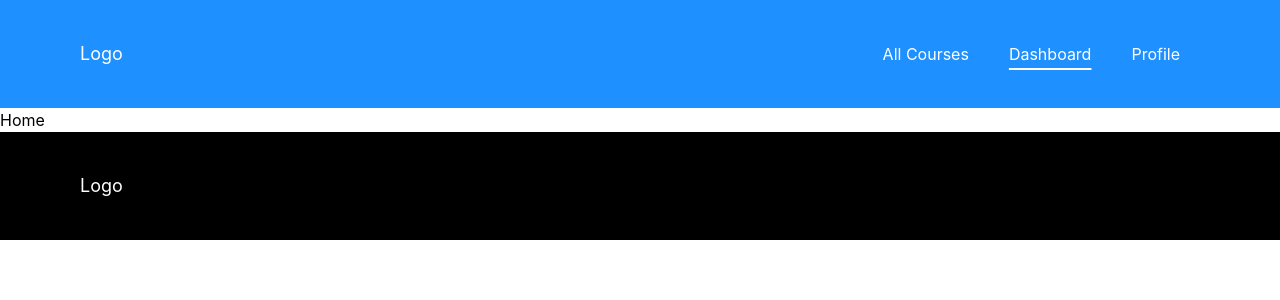
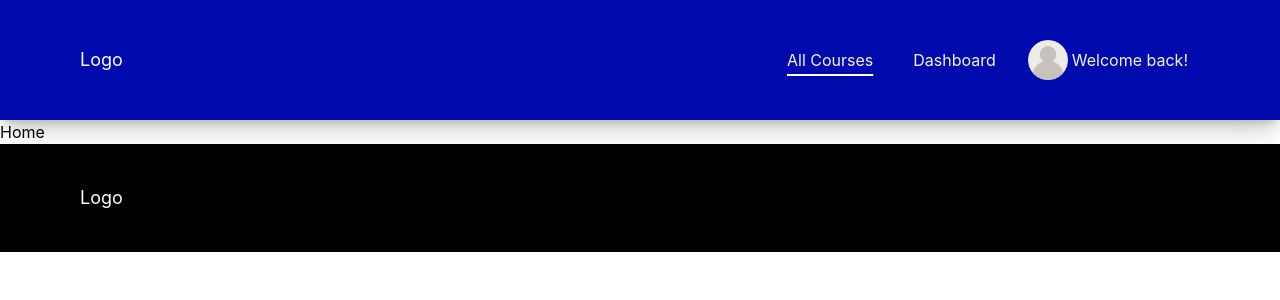
Before and after one commit to AswathyRajM/online-learning-client, a React (Create React App) app: page / in a window 1280 px wide. Shown: the top 300 px of the page. Built offline with nearby package versions, Linux system fonts and the light colour scheme.

Commit message:
nav bar responisve added

```diff
--- a/src/components/Footer.js
+++ b/src/components/Footer.js
@@ -3,8 +3,8 @@ import Logo from './Logo';
 
 function Footer() {
   return (
-    <div className='w-100 max-w-screen-2xl bg-black h-fit md:py-10 md:px-20 py-5 px-5'>
-      <div>
+    <div className='w-100 bg-black '>
+      <div className='h-fit max-w-screen-2xl md:py-10 md:px-20 py-5 px-5 mx-auto'>
         <Logo />
       </div>
     </div>
--- a/src/components/Navbar/NavLinks.js
+++ b/src/components/Navbar/NavLinks.js
@@ -1,40 +1,46 @@
 import React from 'react';
 import { NavLink } from 'react-router-dom';
 
-function NavLinks({ isMobile }) {
+function NavLinks({ isMobile, toggleNavbar }) {
   let linkClass =
-    'px-5 underline text-center decoration-transparent underline-offset-1 transition-all ease-in hover:decoration-white delay-150 duration-150 hover:underline-offset-8 decoration-2 cursor-pointer ';
+    'px-5 underline text-center decoration-transparent underline-offset-1 transition-all fade-in hover:decoration-white delay-150 duration-150 hover:underline-offset-8 decoration-2 cursor-pointer ';
   let linkClassActive =
-    'px-5 text-center underline transition-all ease-in decoration-white underline-offset-8 decoration-2 cursor-pointer ';
+    'px-5 text-center underline transition-all fade-in decoration-white underline-offset-8 decoration-2 cursor-pointer ';
 
   if (isMobile) {
-    linkClass += 'no-underline w-100 hover:bg-white py-5';
+    linkClass +=
+      'w-100 hover:bg-[var(--primary-blue)] py-5 text-[var(--primary-blue)] bg-[var(--text-white)]';
     linkClassActive +=
-      'font-medium no-underline bg-white text-black w-100 py-5';
+      'font-medium  w-100 py-5 bg-[var(--primary-blue)] text-[var(--text-white)]';
   }
+
   return (
     <>
+      <hr />
       <NavLink
-        to='/student-dashboard'
+        to='/'
         className={({ isActive }) => (isActive ? linkClassActive : linkClass)}
+        onClick={toggleNavbar}
       >
         All Courses
       </NavLink>
       <hr />
       <NavLink
-        to='/'
+        to='/student-dashboard'
         className={({ isActive }) => (isActive ? linkClassActive : linkClass)}
+        onClick={toggleNavbar}
       >
         Dashboard
       </NavLink>
       <hr />
-      <NavLink
+      {/* <NavLink
         to='/profile'
         className={({ isActive }) => (isActive ? linkClassActive : linkClass)}
+        onClick={toggleNavbar}
       >
         Profile
       </NavLink>
-      <hr />
+      <hr /> */}
     </>
   );
 }
--- a/src/components/Navbar/Navbar.js
+++ b/src/components/Navbar/Navbar.js
@@ -2,12 +2,15 @@ import React, { useState } from 'react';
 import { Fade, Slide } from 'react-awesome-reveal';
 import Logo from '../Logo';
 import NavLinks from './NavLinks';
+import userImg from '../../images/user.png';
 
 function Navbar() {
   const [isOpen, setIsOpen] = useState(false);
+  const toggleNavbar = () => setIsOpen(!isOpen);
   return (
-    <div className='bg-[var(--primary-bg)]'>
-      <nav className='max-w-screen-2xl md:py-10 md:px-20 py-5 px-5 mx-auto text-[var(--primary-text)] flex items-baseline justify-between relative z-50'>
+    <div className='bg-[var(--primary-blue)] text-[var(--text-white)] shadow-lg'>
+      <div className='shadow-xl'>
+        <nav className='max-w-screen-2xl md:py-10 md:px-20 py-5 px-5 mx-auto flex items-center justify-between relative z-50'>
           <Logo />
           <div className='flex items-center justify-between w-fit'>
             <div className='hidden md:block'>
@@ -15,12 +18,12 @@ function Navbar() {
                 <NavLinks isMobile={false} />
               </div>
             </div>
-          <div>
+            <div className='flex flex-row-reverse md:flex-row'>
               <div className='-mr-2 flex md:hidden'>
                 <button
-                onClick={() => setIsOpen(!isOpen)}
+                  onClick={toggleNavbar}
                   type='button'
-                className='bg-transparent inline-flex items-center justify-center p-2 rounded-md text-white hover:text-[var(--primary-text)] focus:outline-none focus:ring-1 focus:ring-offset-1 focus:ring-white'
+                  className='bg-transparent inline-flex items-center justify-center p-2 rounded-md focus:outline-none focus:ring-1 focus:ring-offset-1 focus:ring-white'
                   aria-controls='mobile-menu'
                   aria-expanded='false'
                 >
@@ -69,17 +72,22 @@ function Navbar() {
                 <Fade
                   duration={150}
                   className='absolute left-0 right-0 top-full'
-                childClassName='bg-blue-700 flex flex-col w-[100%] rounded-bl-lg rounded-br-lg overflow-hidden shadow-lg transition-all ease-in'
+                  childClassName='bg-[var(--text-white)] flex flex-col w-[100%] rounded-bl-lg rounded-br-lg overflow-hidden shadow-lg transition-all ease-in'
                 >
                   <div>
-                  <NavLinks isMobile={isOpen} />
+                    <NavLinks isMobile={isOpen} toggleNavbar={toggleNavbar} />
                   </div>
                 </Fade>
+              </div>
+              <div className='w-fit flex justify-evenly items-center mx-3'>
+                <img className='w-10' src={userImg} alt='User Profile Image' />
+                <div className='hidden ml-1 md:inline-block'>Welcome back!</div>
               </div>
             </div>
           </div>
         </nav>
       </div>
+    </div>
   );
 }
 
--- a/src/theme.css
+++ b/src/theme.css
@@ -1,6 +1,9 @@
 :root {
-  --primary-bg: #1e90ff;
-  --secondary-bg: #ffffff;
-  --primary-text: #ffffff;
-  --secondary-text: #ffffff;
+  --primary-blue: #000aad;
+  --secondary-blue: #5e91ff;
+  --primary-red: #e12957;
+  --secondary-red: #ff8aad;
+  --text-black: #161616;
+  --text-white: #f3f3f3;
+  --text-grey: #rgb(186, 186, 186);
 }
```
Also changed, not shown: src/images/user.png (added). Lines whose indentation alone changed are shown as unchanged.
